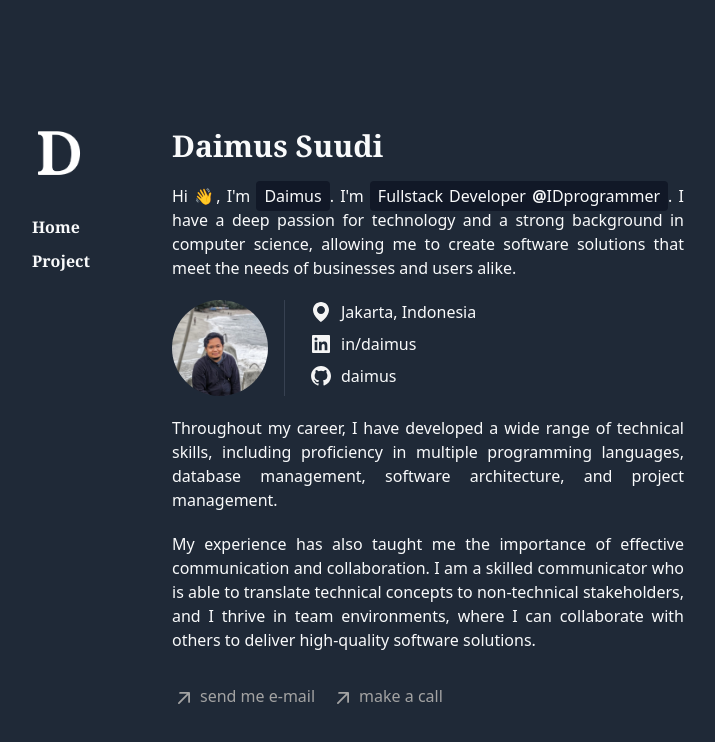
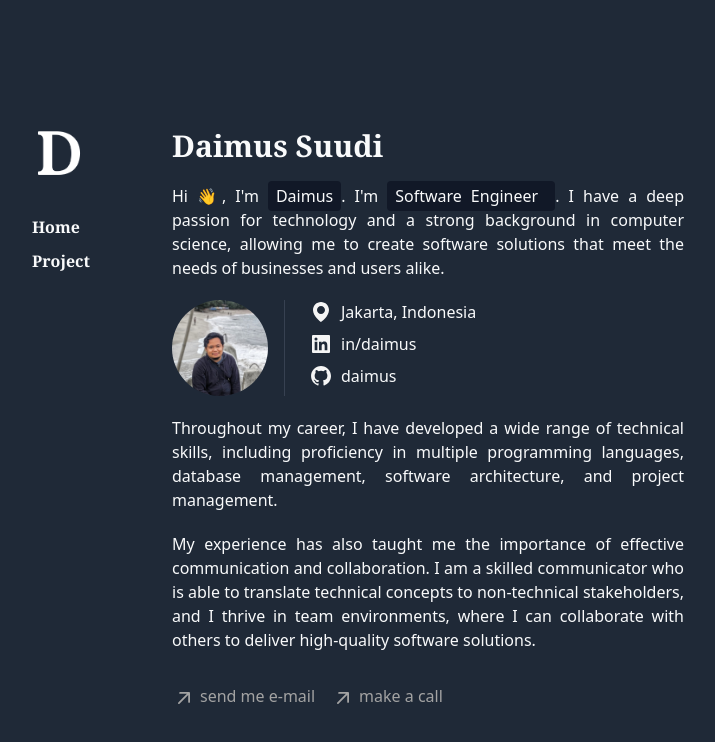
Before and after one commit to daimus/daimus.id, a Next.js app: page / in a window 1280 px wide. Shown: the top 742 px of the page, without its empty margins (170-885 px from the left). Built offline with nearby package versions, Linux system fonts and the light colour scheme.

Commit message:
refactor: change job title

```diff
--- a/src/pages/index.tsx
+++ b/src/pages/index.tsx
@@ -12,7 +12,7 @@ export default function Home() {
             <section className="max-w-lg text-gray-50">
                 <h1 className="font-bold text-3xl font-serif">Daimus Suudi</h1>
                 <p className="my-5 text-justify">
-                    Hi 👋, I&apos;m <span className="p-1 px-2 rounded bg-gray-900 font-medium">Daimus</span>. I&apos;m <span className="p-1 px-2 rounded bg-gray-900 font-medium"> Fullstack Developer <span className="font-extrabold">@</span>IDprogrammer</span>. I have a deep passion for technology and a strong background in computer science, allowing me to create software solutions that meet the needs of businesses and users alike.
+                    Hi 👋, I&apos;m <span className="p-1 px-2 rounded bg-gray-900 font-medium">Daimus</span>. I&apos;m <span className="p-1 px-2 rounded bg-gray-900 font-medium"> Software Engineer </span>. I have a deep passion for technology and a strong background in computer science, allowing me to create software solutions that meet the needs of businesses and users alike.
                 </p>
                 <div className="flex flex-col md:flex-row">
                     <div>
```
